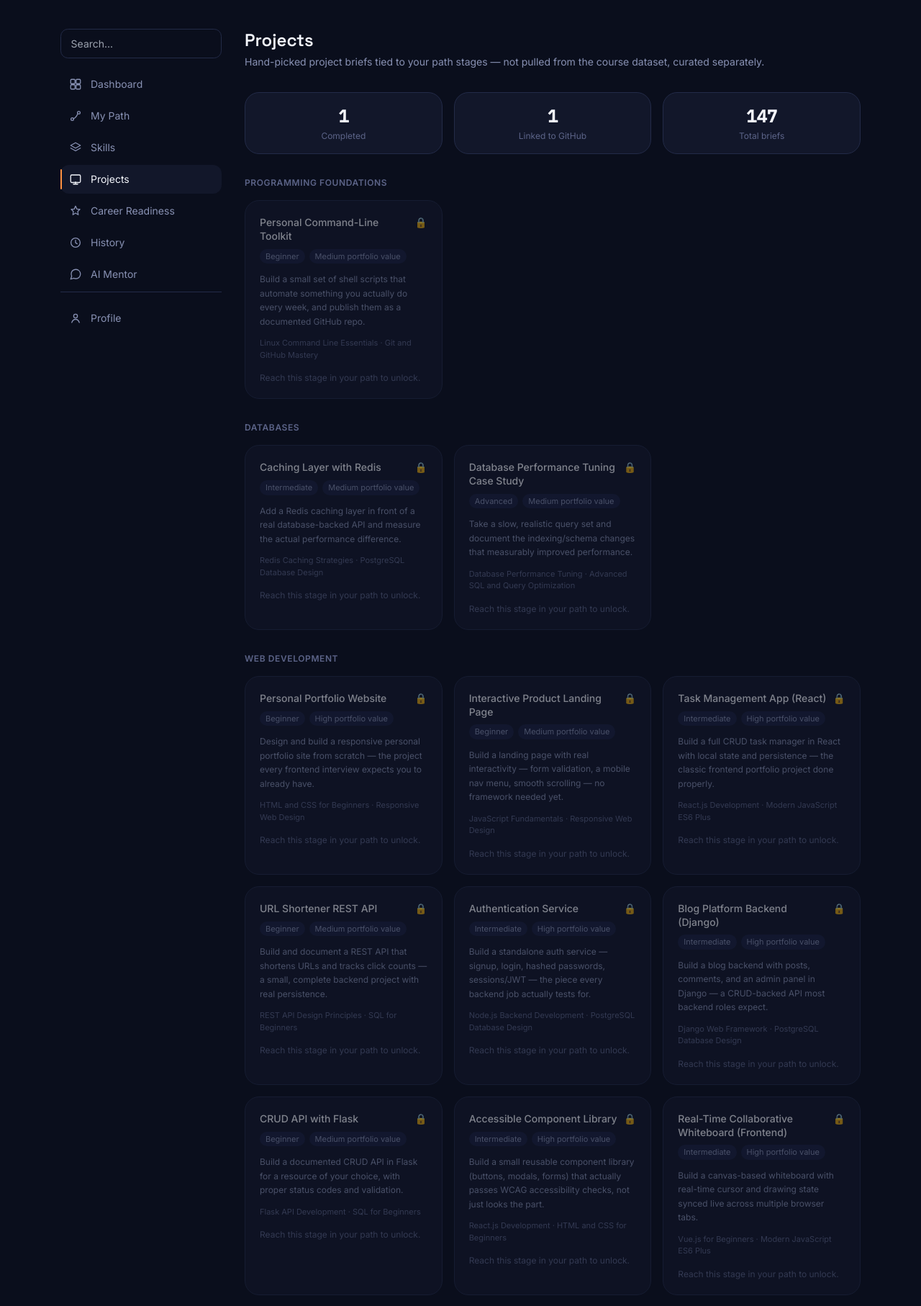
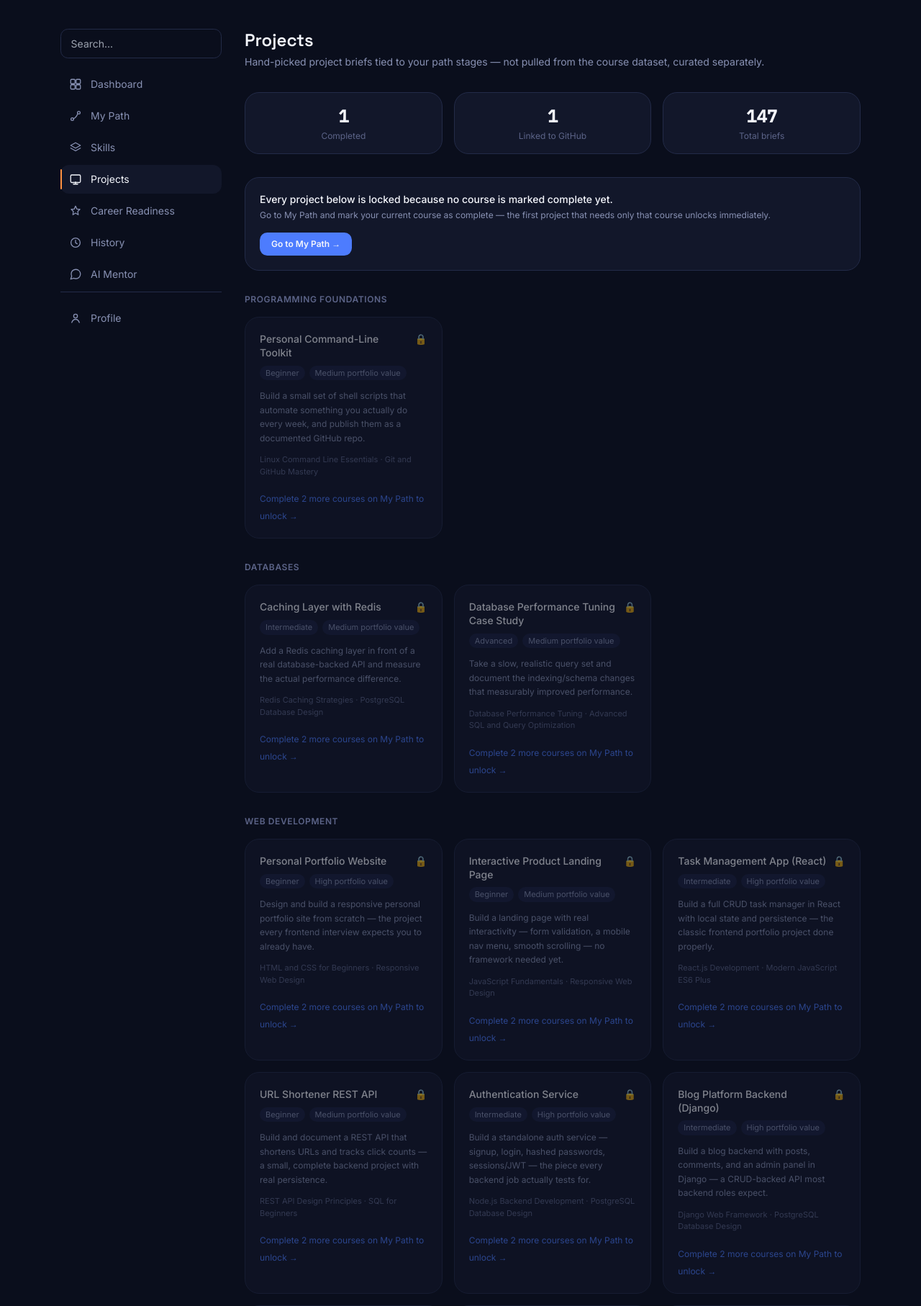
Before and after one commit to yashdotin/Sequentia, a Django app: page /projects/ in a window 1280 px wide. Shown: the part 61-1875 px from the top of the page at 72% size. Run offline with Django 5.2, Linux system fonts and the light colour scheme; a user stored in the database is signed in; tables that the repository leaves empty hold one stand-in row (values such as "Sample post"); parts of the project's set-up code (start-up, migrations or seed data) failed here and were passed over.

Commit message:
project marks and url

```diff
--- a/apps/catalog/views.py
+++ b/apps/catalog/views.py
@@ -162,16 +162,19 @@ def projects_list(request):
             "state": states.get(rec.project.slug),
             "reason": rec.reason,
             "readiness": rec.readiness,
+            "missing_skills": rec.missing_skills,
         })
 
     completed_count = sum(1 for s in states.values() if s.status in ("completed", "published"))
     github_count = sum(1 for s in states.values() if s.github_url)
+    unlocked_count = sum(1 for rec in recommendations if rec.status != "locked")
 
     return render(request, "catalog/projects.html", {
         "by_stage": by_stage,
         "completed_count": completed_count,
         "github_count": github_count,
         "total_count": len(recommendations),
+        "unlocked_count": unlocked_count,
     })
 
 
--- a/templates/catalog/projects.html
+++ b/templates/catalog/projects.html
@@ -22,6 +22,16 @@
     </div>
   </div>
 
+  {% if unlocked_count == 0 %}
+  <div class="card p-5 border border-accent/30 bg-accent/5 flex items-center justify-between gap-4 flex-wrap">
+    <div>
+      <p class="text-sm font-medium">Every project below is locked because no course is marked complete yet.</p>
+      <p class="text-xs text-ink-muted mt-1">Go to My Path and mark your current course as complete — the first project that needs only that course unlocks immediately.</p>
+    </div>
+    <a href="{% url 'pathway:path' %}" class="btn-primary px-4 py-2 text-xs shrink-0">Go to My Path →</a>
+  </div>
+  {% endif %}
+
   {% for stage, projects in by_stage.items %}
   <div>
     <p class="text-xs tracking-wider text-ink-faint font-semibold uppercase mb-4">{{ stage }}</p>
@@ -37,10 +47,22 @@
           <span class="text-[11px] px-2 py-0.5 rounded-full bg-surface-2 text-ink-muted">{{ p.meta.portfolio_value }} portfolio value</span>
         </div>
         <p class="text-xs text-ink-muted leading-relaxed mb-3">{{ p.meta.description }}</p>
-        <p class="text-[11px] text-ink-faint mb-4">{{ p.meta.skills|join:" · " }}</p>
+        {% if p.locked %}
+          {% if p.missing_skills %}
+            <p class="text-[11px] text-ink-faint mb-4">{{ p.missing_skills|join:" · " }}</p>
+          {% else %}
+            <p class="text-[11px] text-ink-faint mb-4">{{ p.reason }}</p>
+          {% endif %}
+        {% else %}
+          <p class="text-[11px] text-ink-faint mb-4">{{ p.meta.skills|join:" · " }}</p>
+        {% endif %}
 
         {% if p.locked %}
-          <p class="text-xs text-ink-faint">Reach this stage in your path to unlock.</p>
+          {% if p.missing_skills %}
+            <a href="{% url 'pathway:path' %}" class="text-xs text-system hover:underline">Complete {{ p.missing_skills|length }} more course{{ p.missing_skills|length|pluralize }} on My Path to unlock →</a>
+          {% else %}
+            <p class="text-xs text-ink-faint">{{ p.reason }}</p>
+          {% endif %}
         {% elif not p.state %}
           <form method="post" action="{% url 'catalog:project_action' p.meta.slug %}">
             {% csrf_token %}
```
Also changed, not shown: apps/catalog/tests.py (+24 -0 lines), README.md.
